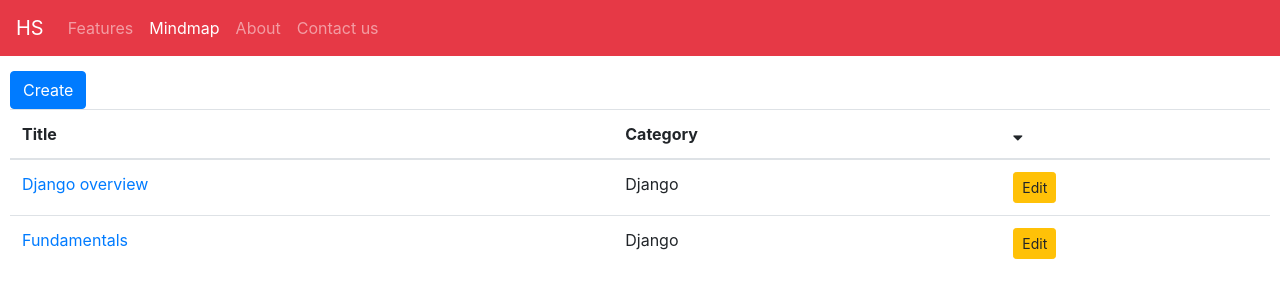
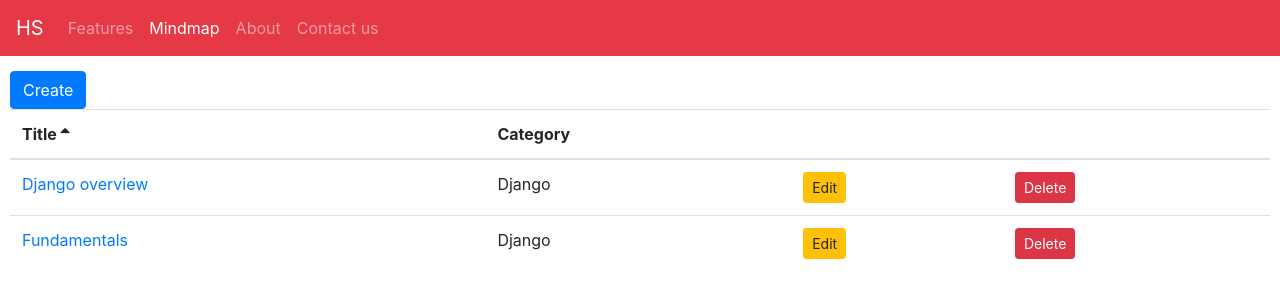
Before and after one commit to HarishB167/hs-app, a React (Create React App) app: page /mindmaps in a window 1280 px wide. Shown: the top 300 px of the page. Built offline with nearby package versions, Linux system fonts and the light colour scheme.

Commit message:
1. Refactoring code in mindmap.jsx 2. Adding delete feature in mindmap table

```diff
--- a/src/components/mindmap.jsx
+++ b/src/components/mindmap.jsx
@@ -1,35 +1,34 @@
 import React, { Component } from "react";
 import { Link } from "react-router-dom";
-import { getMindmaps } from "../services/fakeMindmapService";
+import { deleteMindmap, getMindmaps } from "../services/fakeMindmapService";
 import MindmapTable from "./mindmapTable";
 
 class Mindmap extends Component {
+  state = {
+    mindmaps: [],
+    sortColumn: { path: "title", order: "asc" },
+  };
+
+  componentDidMount() {
+    this.setState({ mindmaps: getMindmaps() });
+  }
+
+  handleDeleteMindmap = (mindmap) => {
+    deleteMindmap(mindmap._id);
+    this.setState({ mindmaps: getMindmaps() });
+  };
+
   render() {
-    const mindmaps = getMindmaps();
-    console.log(mindmaps);
-    const mindmap = mindmaps[0];
-
-    const rows = [];
-    let row = [];
-    for (let i = 0; i < mindmap.branches.length; i++) {
-      row.push(mindmap.branches[i]);
-      if (row.length >= 4) {
-        rows.push(row);
-        row = [];
-      }
-    }
-    if (row.length !== 0) rows.push(row);
-    console.log("array is ", rows);
-
     return (
       <div style={{ margin: "10px" }}>
         <Link to="/mindmaps/create" className="btn btn-primary">
           Create
         </Link>
         <MindmapTable
-          mindmaps={mindmaps}
-          sortColumn={"title"}
+          mindmaps={this.state.mindmaps}
+          sortColumn={this.state.sortColumn}
           onSort={() => console.log("onSort clicked")}
+          onDelete={this.handleDeleteMindmap}
         />
       </div>
     );
--- a/src/components/mindmapTable.jsx
+++ b/src/components/mindmapTable.jsx
@@ -19,10 +19,22 @@ const MindmapTable = (props) => {
         <Link
           to={"/mindmaps/" + mindmap._id + "/edit"}
           type="button"
-          className="btn btn-sm btn-warning"
+          className="btn btn-warning btn-sm"
         >
           Edit
         </Link>
+      ),
+    },
+    {
+      key: "delete",
+      content: (mindmap) => (
+        <button
+          onClick={() => props.onDelete(mindmap)}
+          type="button"
+          className="btn btn-danger btn-sm"
+        >
+          Delete
+        </button>
       ),
     },
   ];
--- a/src/services/fakeMindmapService.js
+++ b/src/services/fakeMindmapService.js
@@ -160,3 +160,9 @@ export function saveMindmap(mindmap) {
 
   return mindmapInDb;
 }
+
+export function deleteMindmap(id) {
+  let mindmapInDb = mindmaps.find((m) => m._id === id);
+  mindmaps.splice(mindmaps.indexOf(mindmapInDb), 1);
+  return mindmapInDb;
+}
```
